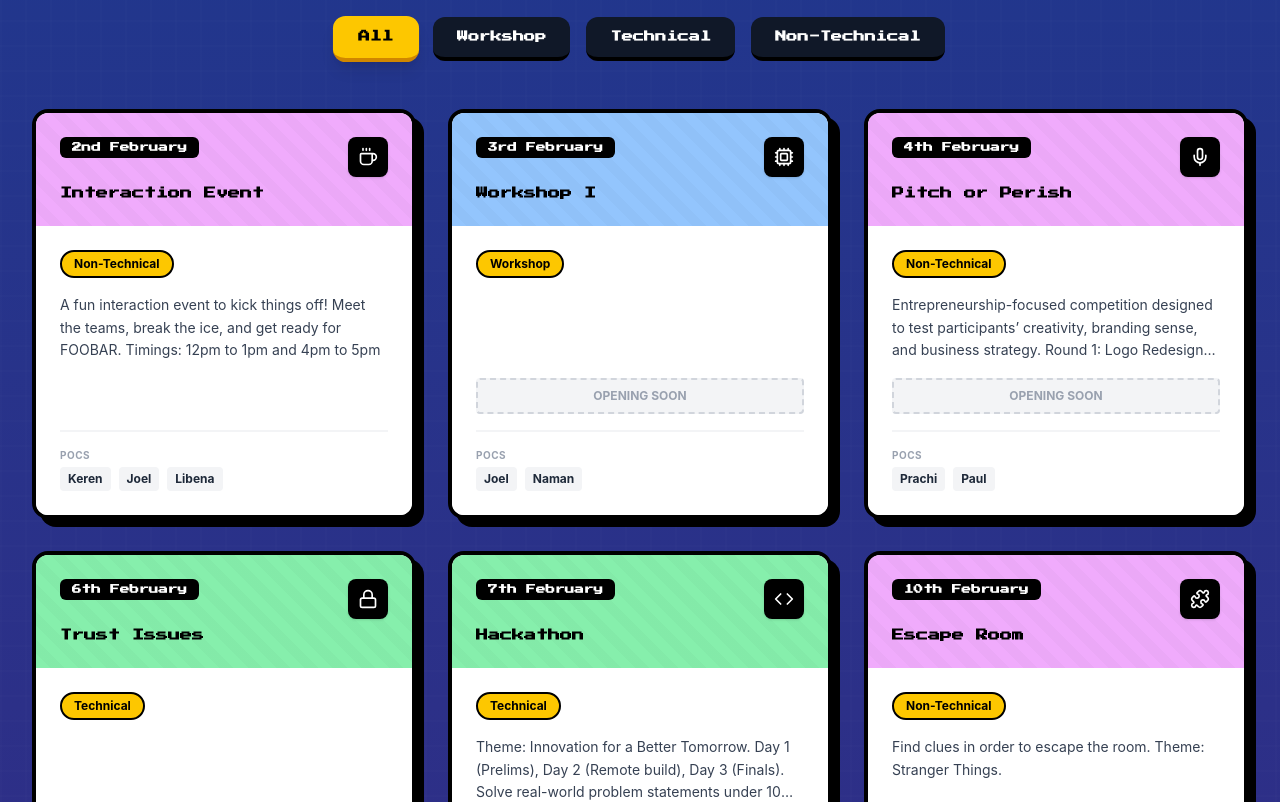
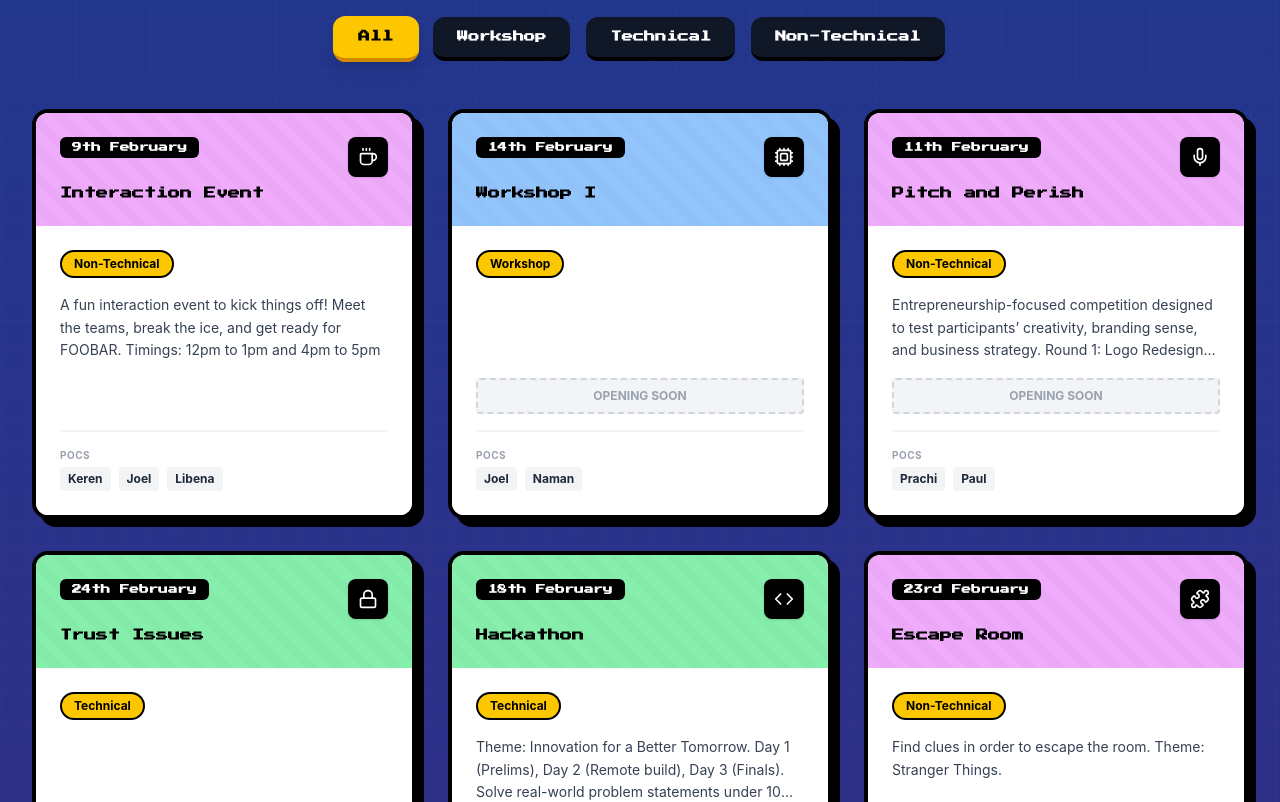
Before and after one commit to kenanpereira24-max/3rd_Time_Is_the_charm, a React (Vite) app: page / in a window 1280 px wide. Shown: the part 3240-4042 px from the top of the page. Built offline with nearby package versions, Linux system fonts and the light colour scheme.

Commit message:
update event dates
Updated all events to have the new updated dates according to the new schedule

```diff
--- a/src/app/components/EventsList.tsx
+++ b/src/app/components/EventsList.tsx
@@ -36,7 +36,7 @@ const events = [
     id: 'nt6',
     title: 'Interaction Event',
     day: 'Monday',
-    date: '02-02-2026',
+    date: '09-02-2026',
     icon: Coffee,
     description: 'A fun interaction event to kick things off! Meet the teams, break the ice, and get ready for FOOBAR. Timings: 12pm to 1pm and 4pm to 5pm',
     color: 'from-pink-500 to-rose-500',
@@ -52,8 +52,8 @@ const events = [
   {
     id: 'w1',
     title: 'Workshop I',
-    day: 'Tuesday',
-    date: '03-02-2026',
+    day: 'Saturday',
+    date: '14-02-2026',
     icon: Cpu,
     description: '',
     color: 'from-blue-500 to-cyan-500',
@@ -67,9 +67,9 @@ const events = [
   // 3. Pitch or Perish
   {
     id: 'nt1',
-    title: 'Pitch or Perish',
+    title: 'Pitch and Perish',
     day: 'Wednesday',
-    date: '04-02-2026',
+    date: '11-02-2026',
     icon: Mic,
     description: 'Entrepreneurship-focused competition designed to test participants’ creativity, branding sense, and business strategy. Round 1: Logo Redesign Challenge. Round 2: Pitching.',
     color: 'from-pink-500 to-rose-500',
@@ -84,8 +84,8 @@ const events = [
   {
     id: 't3',
     title: 'Trust Issues',
-    day: 'Thu-Fri',
-    date: '06-02-2026',
+    day: 'Tuesday',
+    date: '24-02-2026',
     icon: Lock,
     description: '',
     color: 'from-green-500 to-emerald-600',
@@ -100,8 +100,8 @@ const events = [
   {
     id: 't6',
     title: 'Hackathon',
-    day: 'Sat-Mon',
-    date: '07-02-2026',
+    day: 'Wednesday',
+    date: '18-02-2026',
     icon: Code,
     description: 'Theme: Innovation for a Better Tomorrow. Day 1 (Prelims), Day 2 (Remote build), Day 3 (Finals). Solve real-world problem statements under 10 thematic areas.',
     color: 'from-green-500 to-emerald-600',
@@ -117,8 +117,8 @@ const events = [
   {
     id: 'nt2',
     title: 'Escape Room',
-    day: 'Tuesday',
-    date: '10-02-2026',
+    day: 'Monday',
+    date: '23-02-2026',
     icon: Puzzle,
     description: 'Find clues in order to escape the room. Theme: Stranger Things.',
     color: 'from-pink-500 to-rose-500',
@@ -133,8 +133,8 @@ const events = [
   {
     id: 't4',
     title: 'Browser Blitz',
-    day: 'Wednesday',
-    date: '11-02-2026',
+    day: 'Friday',
+    date: '27-02-2026',
     icon: Globe,
     description: 'Round 1: Debugging Hunt (Fix broken webpages). Round 2: Production Rescue (Fix broken React app, build errors, UI issues).',
     color: 'from-green-500 to-emerald-600',
@@ -149,8 +149,8 @@ const events = [
   {
     id: 't5',
     title: 'HackStorm',
-    day: 'Thursday',
-    date: '12-02-2026',
+    day: 'Friday',
+    date: '13-02-2026',
     icon: Code,
     description: 'Round 1: CodeSense (Rapid-fire debugging/logic). Round 2: PairStorm (Collaborative coding). Round 3: HackStorm (Algorithmic problems).',
     color: 'from-green-500 to-emerald-600',
@@ -165,8 +165,8 @@ const events = [
   {
     id: 't1',
     title: 'Code Relay: The Last Commit',
-    day: 'Friday',
-    date: '13-02-2026',
+    day: 'Thursday',
+    date: '12-02-2026',
     icon: Terminal,
     description: 'Multi-round software engineering challenge. Debug, stabilize, extend, and harden a broken Dockerized application simulating real-world open-source workflows.',
     color: 'from-green-500 to-emerald-600',
@@ -198,8 +198,8 @@ const events = [
   {
     id: 't2',
     title: 'Beat the Bot',
-    day: 'Monday',
-    date: '16-02-2026',
+    day: 'Tuesday',
+    date: '10-02-2026',
     icon: Brain,
     description: 'Technical & Creative Challenge. Round 1: Quick Quiz (Multi-Domain). Round 2: Beating the AI Storyteller (Identify AI hallucinations/inconsistencies).',
     color: 'from-green-500 to-emerald-600',
@@ -214,8 +214,8 @@ const events = [
   {
     id: 'nt5',
     title: 'Ace Clutch',
-    day: 'Tue-Wed',
-    date: '17-02-2026',
+    day: 'Monday',
+    date: '16-02-2026',
     icon: Gamepad2,
     description: 'Exhilarating multi-stage digital gaming event. Teams compete across multiple games to climb the dynamic leaderboard.',
     color: 'from-pink-500 to-rose-500',
@@ -230,8 +230,8 @@ const events = [
   {
     id: 'w3',
     title: 'Docker 101',
-    day: 'Thursday',
-    date: '19-02-2026',
+    day: 'Friday',
+    date: '20-02-2026',
     icon: Globe,
     description: 'Workshop by Pixelstack club',
     color: 'from-blue-500 to-cyan-500',
@@ -246,8 +246,8 @@ const events = [
   {
     id: 'nt3',
     title: 'Freeze Quest',
-    day: 'Friday',
-    date: '20-02-2026',
+    day: 'Thursday',
+    date: '26-02-2026',
     icon: Users,
     description: 'A giant board path created on the ground. Teams move via dice rolls facing Challenges, Dares, Freeze, Lava, and Riddles.',
     color: 'from-pink-500 to-rose-500',
@@ -262,8 +262,8 @@ const events = [
   {
     id: 'nt4',
     title: 'Flick Fiesta',
-    day: 'Monday',
-    date: '23-02-2026',
+    day: 'Thursday',
+    date: '26-02-2026',
     icon: Video,
     description: 'Short film-making competition. Teams create a compelling short movie based on a theme. Evaluated on storytelling and technical execution.',
     color: 'from-pink-500 to-rose-500',
```
